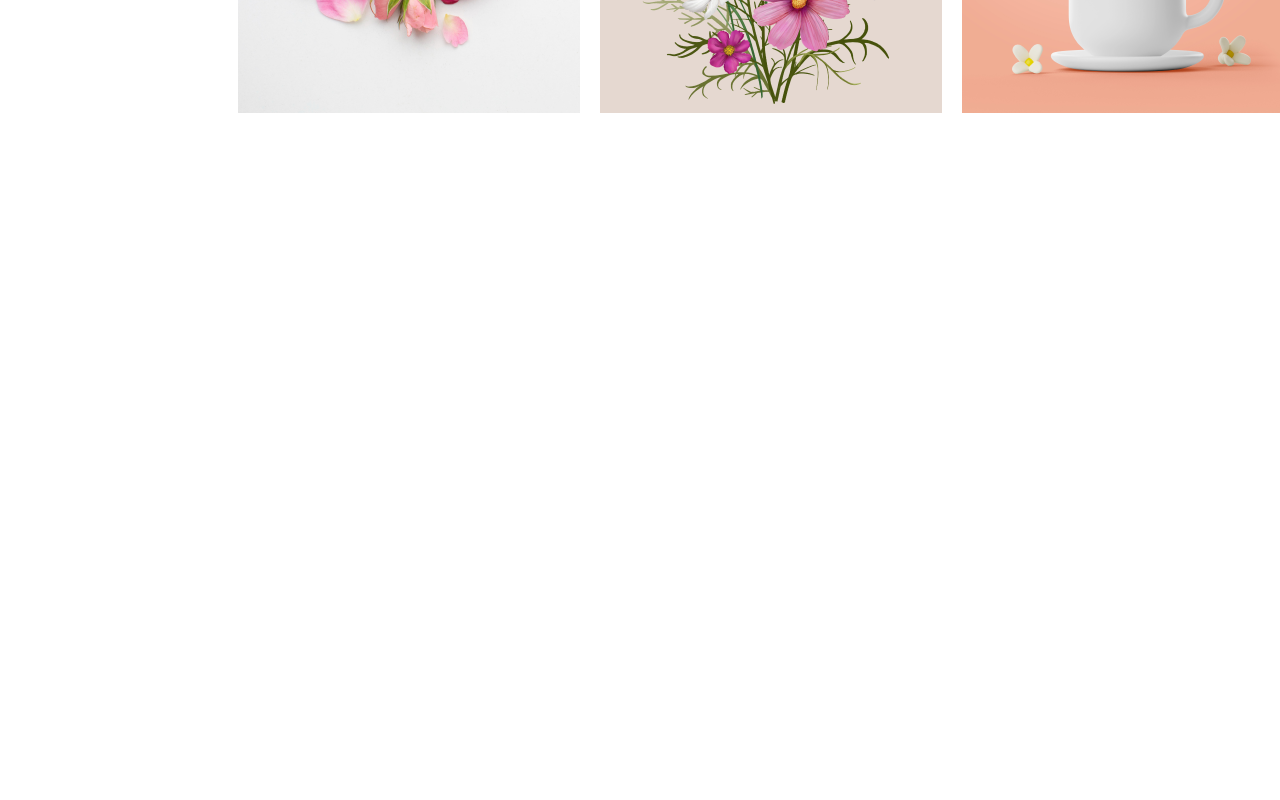
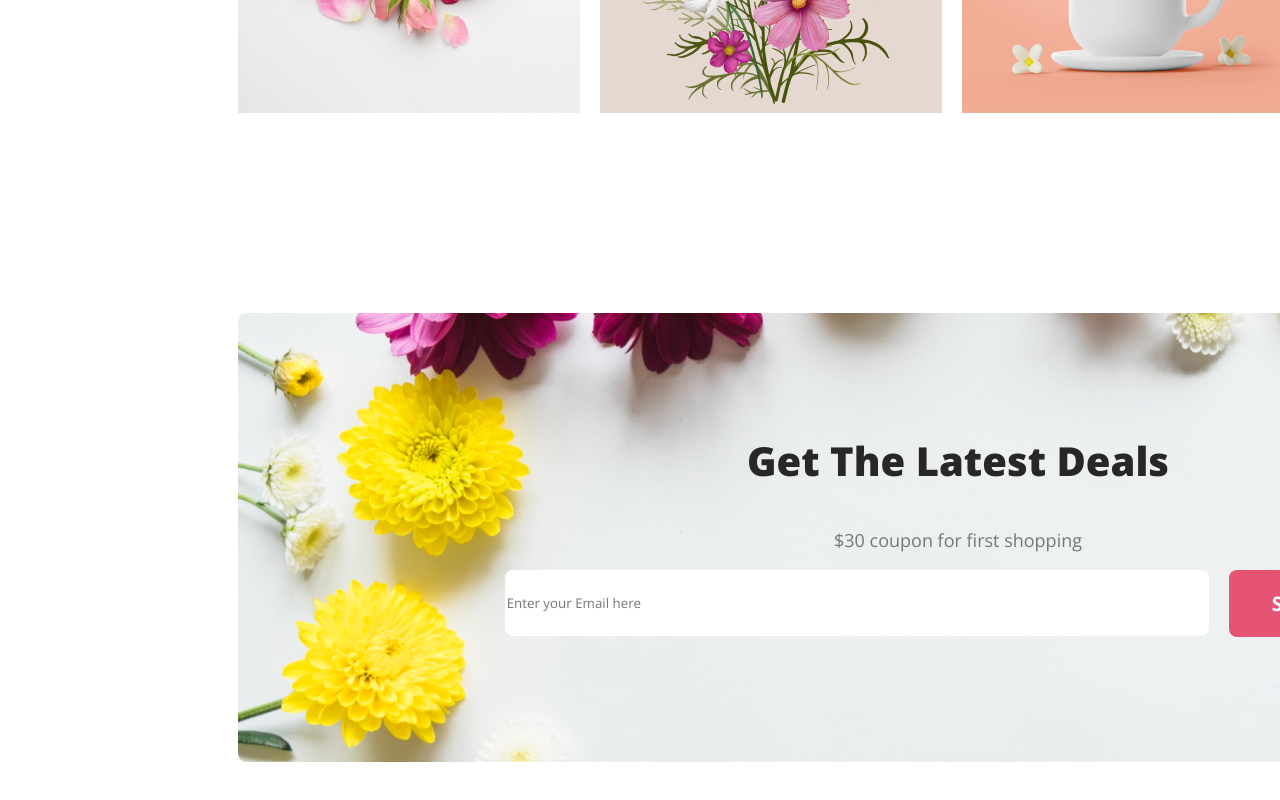
Before and after one commit to nadira1187/flower-shop-website, a plain HTML site: page index.html in a window 1280 px wide. Shown: the part 3580-4380 px from the top of the page. Before the commit the page ends 3893 px from the top, so only its background shows below. Drawn offline with nearby package versions, Linux system fonts and the light colour scheme.

Commit message:
added latest  deal section

```diff
--- a/index.html
+++ b/index.html
@@ -87,6 +87,16 @@
                 </div>
         </div>
      </section>
+     <section>
+        <div class="hot-deal">
+            <h3 class="deal-title">Get The Latest Deals</h3>
+            <p class="deal-description">$30 coupon for first shopping</p>
+            <div class="email">
+            <input class="email-button"     type="email" name="" placeholder="Enter your Email here">
+            <button class="btn-3">Subscribe</button>
+        </div>
+        </div>
+     </section>
     </main>
     <footer>
 
--- a/styles/flower.css
+++ b/styles/flower.css
@@ -170,9 +170,50 @@ margin: 50px 50px 200px 230px;
 .instagram{
     margin-top: 150px;
 }
-
-
-
+.email-button{
+    border-radius: 8px;
+background: #FFF;
+width: 700px;
+height: 64px;
+border: 0;
+}
+.hot-deal{
+    border-radius: 8px;
+background-image: url('../Flower Asset/Rectangle\ 9.png');
+background-repeat: no-repeat;
+width: 1440px;
+height: 449px;
+margin: 50px 50px 200px 230px;
+}
+.deal-title{
+    color: #272727;
+    font-size: 40px;
+    font-weight: 800;
+    text-align: center;
+   padding-top: 120px;
+}
+    .deal-description{
+    color: rgba(39, 39, 39, 0.60);
+    text-align: center;
+    font-size: 18px;
+    font-weight: 400;
+}
+.btn-3{
+    border-radius: 8px;
+    background: #E55473;
+    padding: 20px 43px;
+    border: 0;
+    align-items: flex-start;
+    gap: 10px;
+    color: #FFFFFF;
+    font-size: 20px;
+    font-weight: 700;
+}
+.email{
+   display: flex;
+   justify-content: center;
+   gap: 20px;
+}
 
 
 
```
